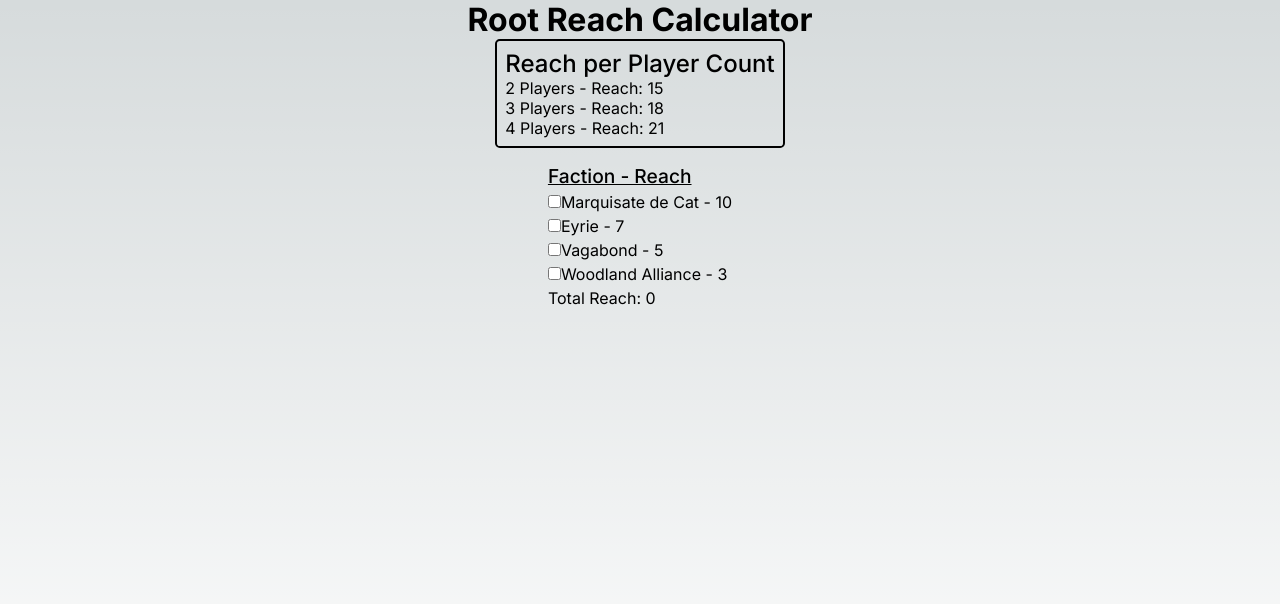
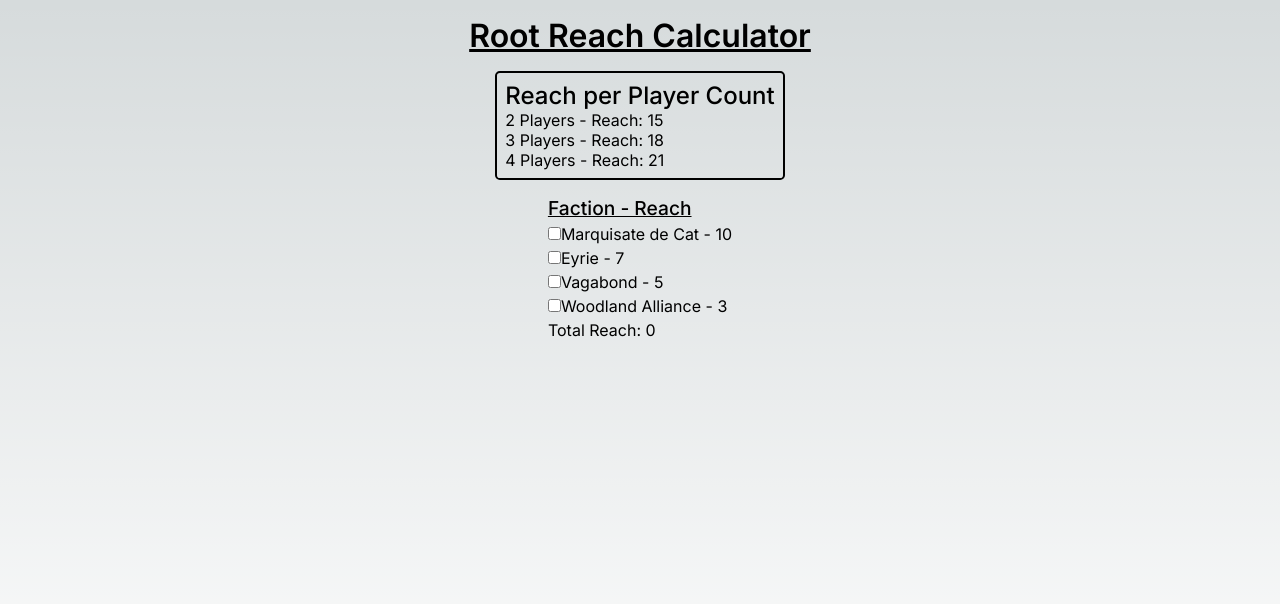
Before and after one commit to franco-ortega/root-reach-calculator, a Next.js app: page / in a window 1280 px wide. Shown: the top 604 px of the page. Built offline with nearby package versions, Linux system fonts and the light colour scheme.

Commit message:
add font and layout styles to home page

```diff
--- a/src/app/page.module.css
+++ b/src/app/page.module.css
@@ -3,8 +3,14 @@
   flex-direction: column;
   /* justify-content: space-between; */
   align-items: center;
-  /* padding: 6rem; */
+  padding: 1rem;
   min-height: 100vh;
+}
+
+.main h1 {
+  margin-bottom: 1rem;
+  font-weight: 600;
+  text-decoration: underline;
 }
 
 /* Enable hover only on non-touch devices */
```
